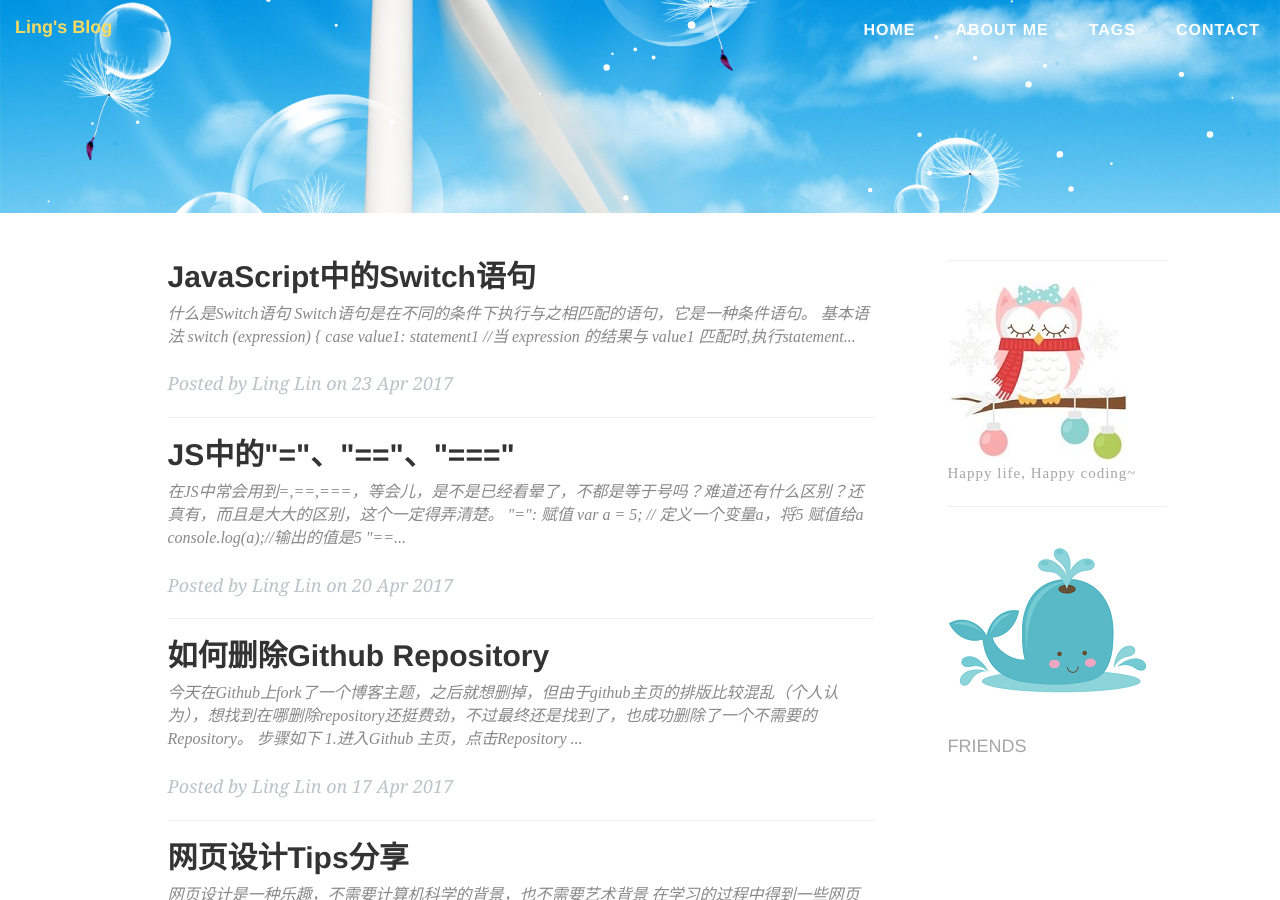
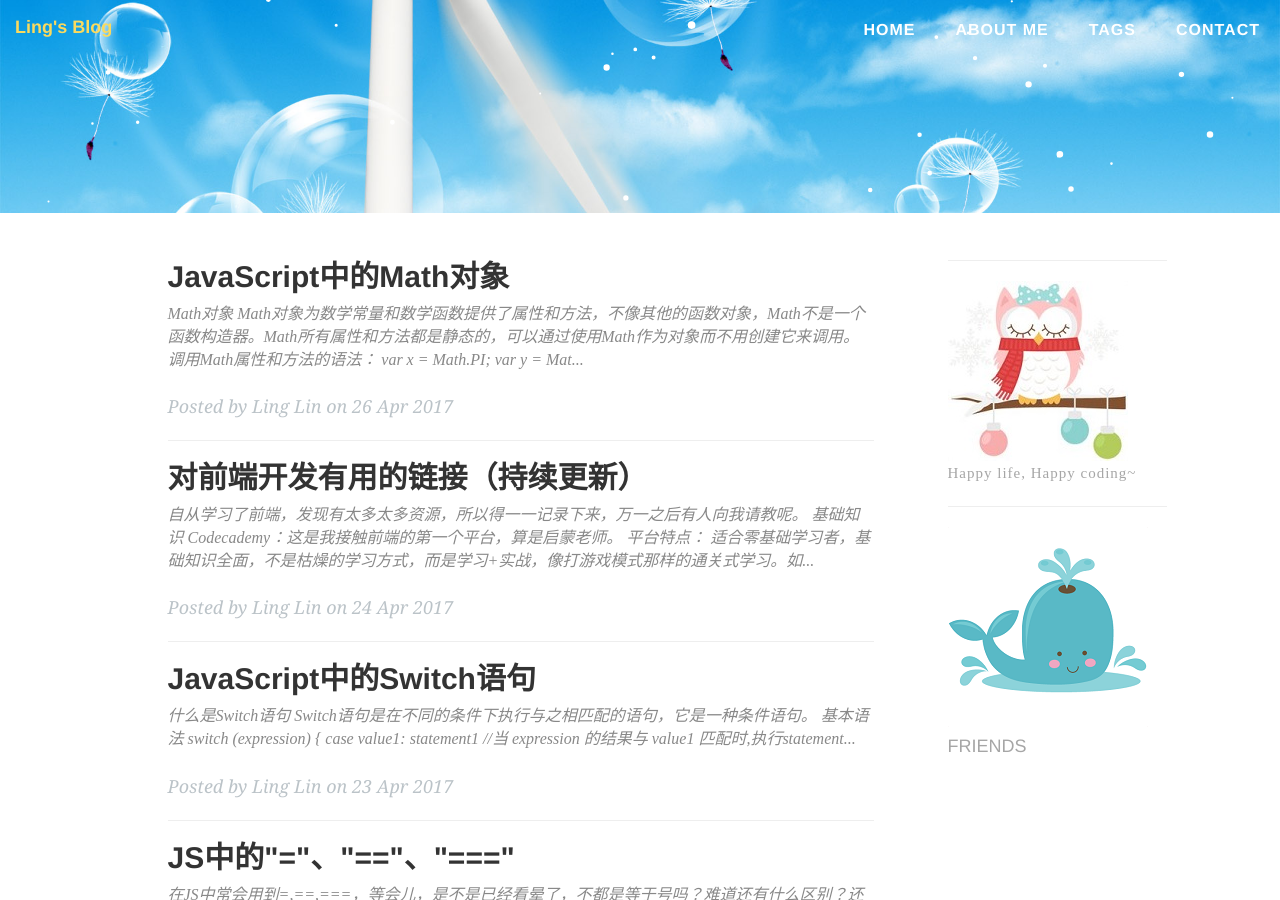
Before and after one commit to LingLinyp/LingLinyp.github.io, a Jekyll site: the page built from index.html, in a window 1280 px wide and 900 px high, scrolled down 287 px. Built offline with Jekyll 4.4.1, drawn with Linux system fonts in a browser that asks for light colours; the list of posts is cut into pages by our own code.

Commit message:
add_new_post

````diff
--- /dev/null
+++ b/_posts/2017-4-24-useful-links.md
@@ -0,0 +1,39 @@
+---
+layout: post
+title: 对前端开发有用的链接（持续更新）
+subtitle: Web Design Resources and Useful Links
+date: 2017-4-24
+tags: 前端开发
+---
+
+> 自从学习了前端，发现有太多太多资源，所以得一一记录下来，万一之后有人向我请教呢。
+
+**基础知识**
+
+- <a href="https://www.codecademy.com/" target="_blank">Codecademy</a>：这是我接触**前端**的第一个平台，算是启蒙老师。
+
+
+
+```平台特点```：
+
+适合**零基础**学习者，基础知识全面，不是枯燥的学习方式，而是学习+实战，像打游戏模式那样的通关式学习。如果一个问题没有解决，不好意思，您不能进入下一阶段的学习，这给我们的学习起到一个督促的作用。偷懒的，浑水摸鱼的，遇到问题打退堂鼓的不行！！！也是一种积极的勉励。
+
+- <a href="https://www.freecodecamp.com/" target="_blank">freeCodeCamp</a>: 这是目前Github上最火的一个项目，有26万多星星。
+
+
+
+```平台特点```：
+
+个人认为不适合零基础学习者，而更适合对于web开发有一些基础知识的人。很多小的，很基础的知识点里面并没有提到，这对于没有基础知识的学习者会很吃力。里面设置了一些小项目，实战性很强。而且在整个学习过程中，有四个资质等着你去征服：
+
+1. 前端开发
+
+2. 数据可视化
+
+3. 后端开发
+
+4. 全栈开发
+
+前三个需要花400小时，最后一个要800小时，其中包括了为非营利组织构建真实的项目。
+
+<a href="https://www.freecodecamp.cn/home" target="_blank">freeCodeCamp中文版</a>，建议大家还是多看英文的效果更好。
--- /dev/null
+++ b/_posts/2017-4-26-math-object.md
@@ -0,0 +1,157 @@
+---
+layout: post
+title: JavaScript中的Math对象
+subtitle: "JavaScript: The Math Object"
+tags: JavaScript
+---
+
+**Math对象**
+
+ Math对象为数学常量和数学函数提供了属性和方法，不像其他的函数对象，Math不是一个函数构造器。Math所有属性和方法都是静态的，可以通过使用Math作为对象而不用创建它来调用。
+
+ 调用Math属性和方法的语法：
+
+ ```
+ var x = Math.PI;
+ var y = Math.round(3.4);
+ ```
+
+---------
+
+**Math的属性**
+
+- E: 返回欧拉常数，也是<a href="http://baike.baidu.com/item/%E8%87%AA%E7%84%B6%E5%AF%B9%E6%95%B0" target="_blank">自然对数</a>的底数, 约等于 2.718
+
+```
+Math.E;//2.718281828459045
+```
+- LN2： 返回2的自然对数, 约等于0.693
+
+```
+Math.LN2;//0.6931471805599453
+```
+
+- LN10: 返回10的自然对数，约等于2.303
+
+```
+Math.LN10;//2.302585092994046
+```
+
+- LOG2E: 返回以2为底E的对数, 约等于 1.443
+
+```
+Math.LOG2E;//1.4426950408889634
+```
+
+- LOG10E: 返回以10为底E的对数, 约等于 0.434
+
+```
+Math.LOG10E;//0.4342944819032518
+```
+
+
+- PI: 返回圆周率，圆的周长：直径，约等于 3.14159（记得当年各种背诵记忆这个数字）
+
+```
+Math.PI;//3.141592653589793
+```
+
+- SQRT1_2: 返回1/2的平方根, 约等于 0.707
+
+```
+Math.SQRT1_2;//0.7071067811865476
+```
+
+- SQRT2: 返回2的平方根, 约等于 1.414
+
+```
+Math.SQRT2;//1.4142135623730951
+```
+
+**Math的常用方法**
+
+**1.Math.abs(x)**：返回x的绝对值
+
+```
+var val = Math.abs(-1.9);
+ document.write("First value is: " + val );
+
+var val = Math.abs(null);
+ document.write("<br />Second value is: " + val );
+
+var val = Math.abs(2.8);
+ document.write("<br />Third value is: " + val );
+
+var val = Math.abs("string");
+  document.write("<br />Fourth value is: " + val );
+```
+结果：
+
+```
+First value is: 1.9
+Second value is: 0
+Third value is: 2.8
+Fourth value is: NaN
+```
+**注意**：输入```null```，返回值会是```0```；输入非数字类型的变量如字符串，会返回```NaN```。
+
+
+**2.Math.random()**: 返回一个[0,1)之间的随机数
+```
+ var val = Math.random();
+ document.write(val);
+  var val = Math.random();
+ document.write("<br />" + val);
+```
+结果：
+
+```
+0.027685192566733408
+0.3054081853981876
+```
+
+**3.Math.floor(x)**: 返回一个x向下取整后的整数值，简单点就是直接省略掉小数点后面的,保留整数
+
+```
+ var val = Math.floor(3.4);
+ document.write(val);
+
+ var val = Math.floor(4.9);
+ document.write("<br />" + val);
+ ```
+ 结果：
+ ```
+ 3
+ 4
+ ```
+
+ **4.Math.ceil(x)**: 返回一个x向上取整后的整数值，简单点就是只要小数点后有数值，就向前进一位，与```Math.floor(x)```相反
+
+```
+var val = Math.ceil(3.4);
+ document.write(val);
+
+ var val = Math.ceil(4.1);
+ document.write("<br />" + val);
+```
+结果：
+
+```
+4
+5
+```
+
+**5.Math.round(x)**：返回x四舍五入后的整数
+```
+var val = Math.round(3.4);
+ document.write(val);
+
+ var val = Math.round(4.5);
+ document.write("<br />" + val);
+```
+结果：
+```
+3
+5
+```
+除了以上介绍的这些属性，方法外，Math还包含其他的属性，方法，可以参考<a href="https://developer.mozilla.org/en-US/docs/Web/JavaScript/Reference/Global_Objects/Math" target="_blank">MDN:Math</a>。
````
Also changed, not shown: _posts/2017-4-23-Switch.md (+1 -1 lines).
